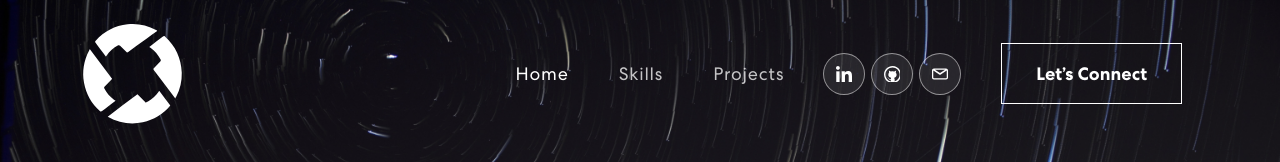
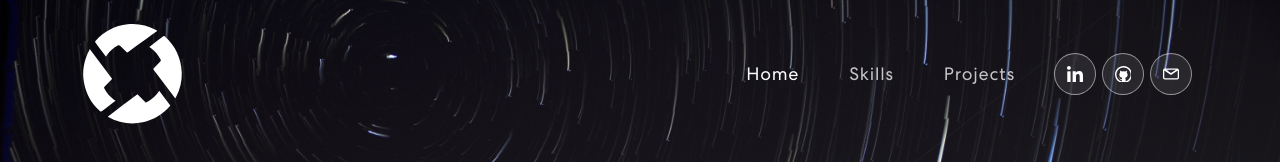
Before and after one commit to jihoon0324/Blog, a React (Create React App) app: page / in a window 1280 px wide. Shown: the top 162 px of the page. Built offline with nearby package versions, Linux system fonts and the light colour scheme.

Commit message:
remove connect

```diff
--- a/src/App.js
+++ b/src/App.js
@@ -1,19 +1,18 @@
-import "./App.css";
-import "bootstrap/dist/css/bootstrap.min.css";
-import { NavBar } from "./components/NavBar";
-import { Banner } from "./components/Banner";
-import { Skills } from "./components/Skills";
-import { Projects } from "./components/Projects";
-import { Contact } from "./components/Contact";
+import './App.css';
+import 'bootstrap/dist/css/bootstrap.min.css';
+import { NavBar } from './components/NavBar';
+import { Banner } from './components/Banner';
+import { Skills } from './components/Skills';
+import { Projects } from './components/Projects';
+import { Contact } from './components/Contact';
 
 function App() {
   return (
-    <div className="App">
+    <div className='App'>
       <NavBar />
       <Banner />
       <Skills />
       <Projects />
-      <Contact />
     </div>
   );
 }
--- a/src/components/NavBar.js
+++ b/src/components/NavBar.js
@@ -78,17 +78,6 @@ export const NavBar = () => {
                 <img src={navIcon3} alt='' />
               </a>
             </div>
-            <Nav.Link
-              href='#connect'
-              className={
-                activeLink === 'connect' ? 'active navbar-link' : 'navbar-link'
-              }
-              onClick={() => onUpdateActiveLink('projects')}
-            >
-              <button className='vvd' onClick={() => console.log('connect')}>
-                <span>Let’s Connect</span>
-              </button>
-            </Nav.Link>
           </span>
         </Navbar.Collapse>
       </Container>
```
